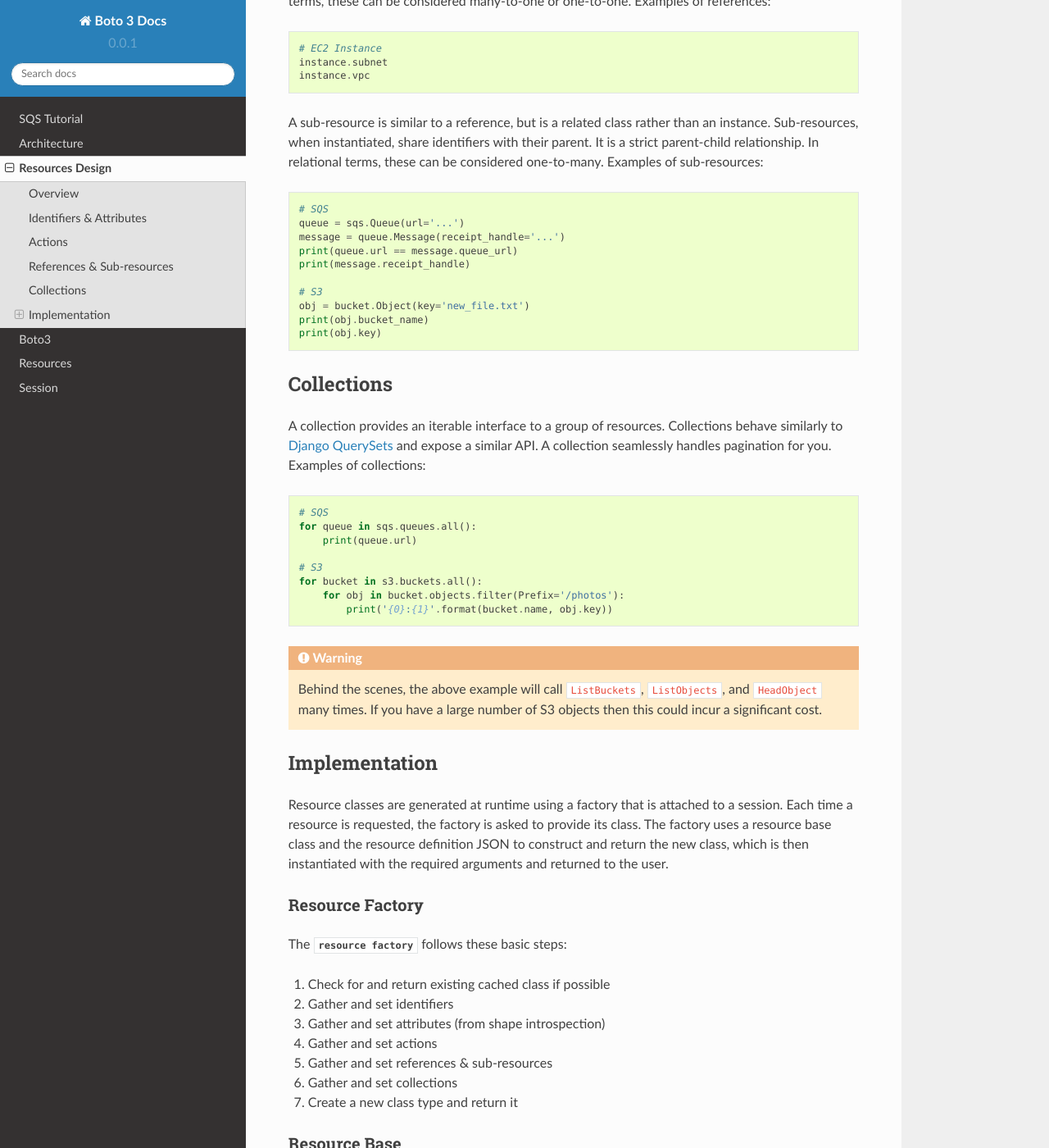
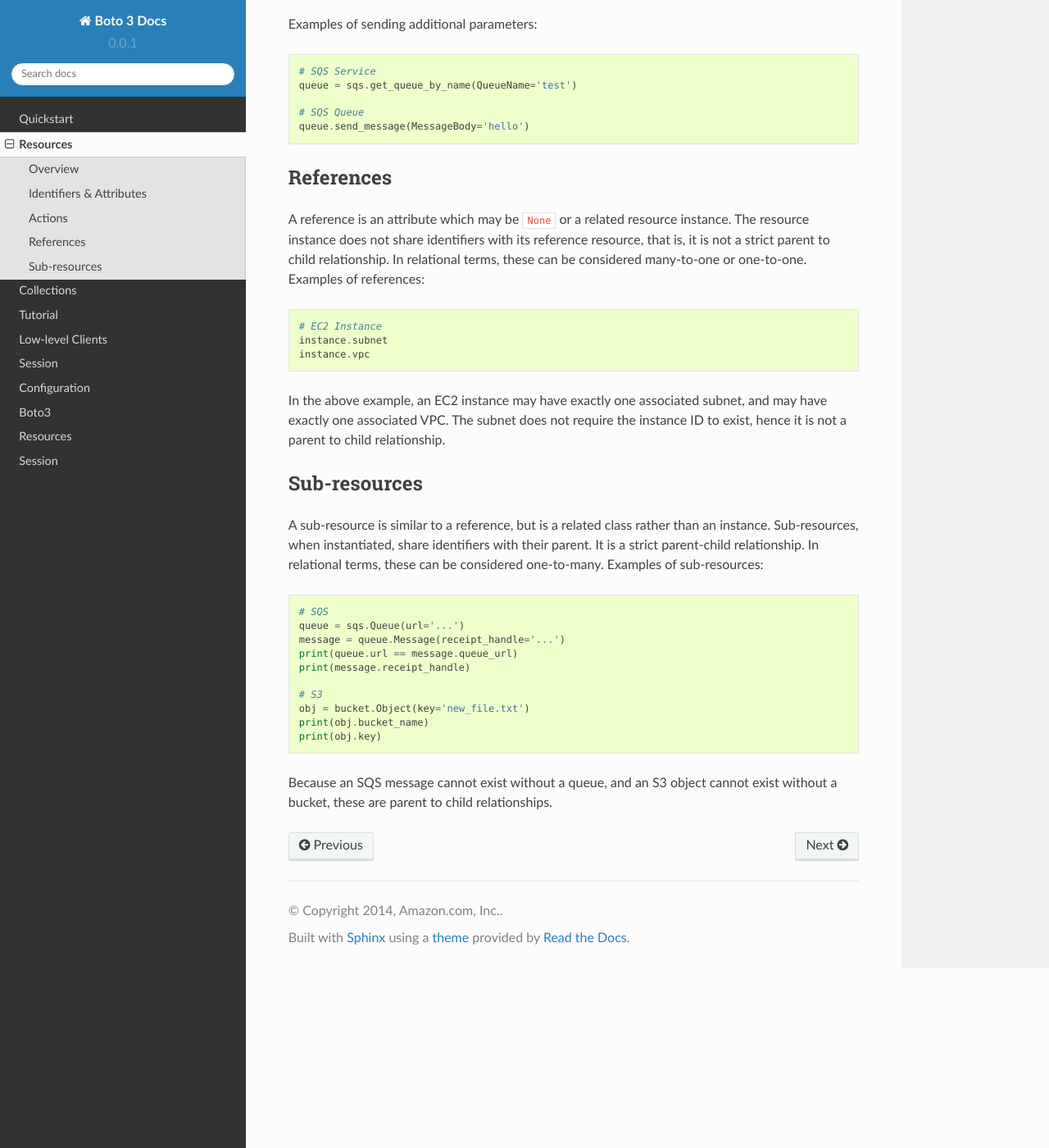
Before and after one commit to boto/boto3, a Sphinx documentation site: the page built from docs/source/guide/resources.rst, in a window 1280 px wide and 1400 px high, scrolled down 2042 px. Shown: the whole window at 82% size. Built offline with Sphinx 7.4.7 and the Read the Docs theme 2.0.0, drawn with Linux system fonts in a browser that asks for light colours; some of the changed text lies outside the part shown.

Commit message:
Documentation reorganization & additions.
This change refactors the documentation to follow this style:

 * Quickstart
 * High-level topics
 * Tutorial
 * Reference docs

It also incorporates a handful of fixes and a few new additions
to fill out the documentation or clarify existing passages.

```diff
--- a/docs/source/design/resources.rst
+++ b/docs/source/guide/resources.rst
@@ -1,7 +1,7 @@
-.. _design_resources:
+.. _guide_resources:
 
-Resources Design
-================
+Resources
+=========
 
 Overview
 --------
@@ -11,17 +11,19 @@ service clients. To use resources, you invoke the
 :py:meth:`~boto3.session.Session.resource` method of a
 :py:class:`~boto3.session.Session` and pass in a service name::
 
-    >>> s3 = boto3.resource('s3')
+    # Get resources from the default session
+    sqs = boto3.resource('sqs')
+    s3 = boto3.resource('s3')
 
 Every resource instance has a number of attributes and methods. These can
 conceptually be split up into identifiers, attributes, actions, references,
 sub-resources, and collections. Each of these is described in further detail
-below.
+below and in the following section.
 
 Resources themselves can also be conceptually split into service resources
 (like ``sqs``, ``s3``, ``ec2``, etc) and individual resources (like
 ``sqs.Queue`` or ``s3.Bucket``). Service resources *do not* to have
-identifiers or attributes.
+identifiers or attributes. The two are the same otherwise.
 
 Identifiers & Attributes
 ------------------------
@@ -31,16 +33,16 @@ service resources (e.g. ``sqs`` or ``s3``). An identifier is set at instance
 creation-time, and failing to provide all necessary identifiers during
 instantiation will result in an exception. Examples of identifiers::
 
-    # SQS Queue
+    # SQS Queue (url is an identifier)
     queue = sqs.Queue(url='http://...')
     print(queue.url)
 
-    # S3 Object
+    # S3 Object (bucket_name and key are identifiers)
     obj = s3.Object(bucket_name='boto3', key='test.py')
     print(obj.bucket_name)
     print(obj.key)
 
-    # Raises exception, missing key!
+    # Raises exception, missing identifier: key!
     obj = s3.Object(bucket_name='boto3')
 
 Identifiers may also be passed as positional arguments::
@@ -66,6 +68,13 @@ the ``load`` or ``reload`` action. Examples of attributes::
     obj.last_modified
     obj.md5
 
+.. warning::
+
+   Attributes may incur a load action when first accessed. If latency is
+   a concern, then manually calling ``load`` will allow you to control
+   exactly when the load action (and thus latency) is invoked. The
+   documentation for each resource explicitly lists its attributes.
+
 Actions
 -------
 An action is a method which makes a call to the service. Actions may return a
@@ -89,17 +95,33 @@ of actions::
     response = obj.get()
     data = response['Body'].read()
 
-References & Sub-resources
---------------------------
+Examples of sending additional parameters::
+
+    # SQS Service
+    queue = sqs.get_queue_by_name(QueueName='test')
+
+    # SQS Queue
+    queue.send_message(MessageBody='hello')
+
+References
+----------
 A reference is an attribute which may be ``None`` or a related resource
-instance. The resource instance does not share identifiers, that is, it is
-not a strict parent to child relationship. In relational terms, these can
-be considered many-to-one or one-to-one. Examples of references::
+instance. The resource instance does not share identifiers with its
+reference resource, that is, it is not a strict parent to child relationship.
+In relational terms, these can be considered many-to-one or one-to-one.
+Examples of references::
 
     # EC2 Instance
     instance.subnet
     instance.vpc
 
+In the above example, an EC2 instance may have exactly one associated
+subnet, and may have exactly one associated VPC. The subnet does not
+require the instance ID to exist, hence it is not a parent to child
+relationship.
+
+Sub-resources
+-------------
 A sub-resource is similar to a reference, but is a related class rather than
 an instance. Sub-resources, when instantiated, share identifiers with their
 parent. It is a strict parent-child relationship. In relational terms, these
@@ -116,72 +138,5 @@ can be considered one-to-many. Examples of sub-resources::
     print(obj.bucket_name)
     print(obj.key)
 
-Collections
------------
-A collection provides an iterable interface to a group of resources.
-Collections behave similarly to
-`Django QuerySets <https://docs.djangoproject.com/en/1.7/ref/models/querysets/>`_
-and expose a similar API. A collection seamlessly handles pagination for
-you. Examples of collections::
-
-    # SQS
-    for queue in sqs.queues.all():
-        print(queue.url)
-
-    # S3
-    for bucket in s3.buckets.all():
-        for obj in bucket.objects.filter(Prefix='/photos'):
-            print('{0}:{1}'.format(bucket.name, obj.key))
-
-.. warning::
-
-   Behind the scenes, the above example will call ``ListBuckets``,
-   ``ListObjects``, and ``HeadObject`` many times. If you have a large
-   number of S3 objects then this could incur a significant cost.
-
-Implementation
---------------
-Resource classes are generated at runtime using a factory that is attached
-to a session. Each time a resource is requested, the factory is asked to
-provide its class. The factory uses a resource base class and the resource
-definition JSON to construct and return the new class, which is then
-instantiated with the required arguments and returned to the user.
-
-Resource Factory
-~~~~~~~~~~~~~~~~
-The :py:class:`resource factory <boto3.resources.factory.ResourceFactory>`
-follows these basic steps:
-
-1. Check for and return existing cached class if possible
-2. Gather and set identifiers
-3. Gather and set attributes (from shape introspection)
-4. Gather and set actions
-5. Gather and set references & sub-resources
-6. Gather and set collections
-7. Create a new class type and return it
-
-Resource Base
-~~~~~~~~~~~~~
-The :py:class:`resource base class <boto3.resources.base.ServiceResource>`
-contains basic shared logic between all resources, such as requiring
-identifiers to be set at instantiation time.
-
-Resource Actions
-~~~~~~~~~~~~~~~~
-The :py:class:`resource action <boto3.resources.action.ServiceAction>` is a
-callable class that performs an operation on a service. It handles
-automatically setting some parameters, for example  ``QueueUrl`` is not
-required to be set by the user for any actions on an SQS queue resource. It
-will also create new resource instances from the response if possible. It
-follows these basic steps:
-
-1. Generate known request parameters
-2. Merge user-specified request parameters
-3. Call service operation
-4. Handle response
-
-The response may be handled in one of three ways:
-
-* Return the raw response
-* Search and return via JMESPath
-* Create one or more resource instances from the response and return
+Because an SQS message cannot exist without a queue, and an S3 object cannot
+exist without a bucket, these are parent to child relationships.
```
Also changed, not shown: other parts of docs/source/guide/resources.rst (+0 -3 lines), docs/source/design/architecture.rst (deleted, +0 -79 lines), docs/source/guide/clients.rst (added, +63 -0 lines), docs/source/guide/collections.rst (added, +52 -0 lines), docs/source/guide/configuration.rst (added, +13 -0 lines), docs/source/guide/quickstart.rst (added, +72 -0 lines), docs/source/guide/session.rst (added, +32 -0 lines), docs/source/guide/tutorial.rst (renamed from docs/source/tutorial/sqs.rst, +19 -8 lines), docs/source/index.rst (+13 -28 lines), docs/source/reference/core/resources.rst (+14 -0 lines).
